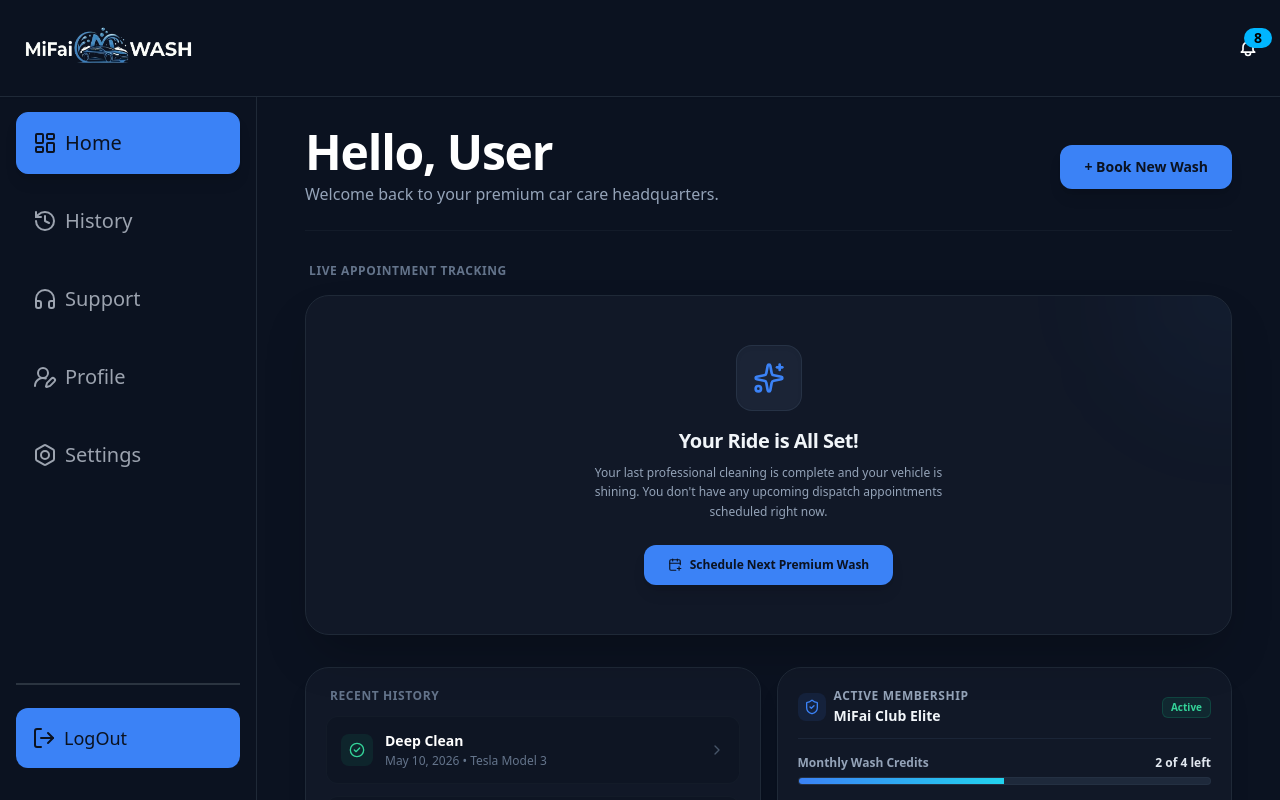
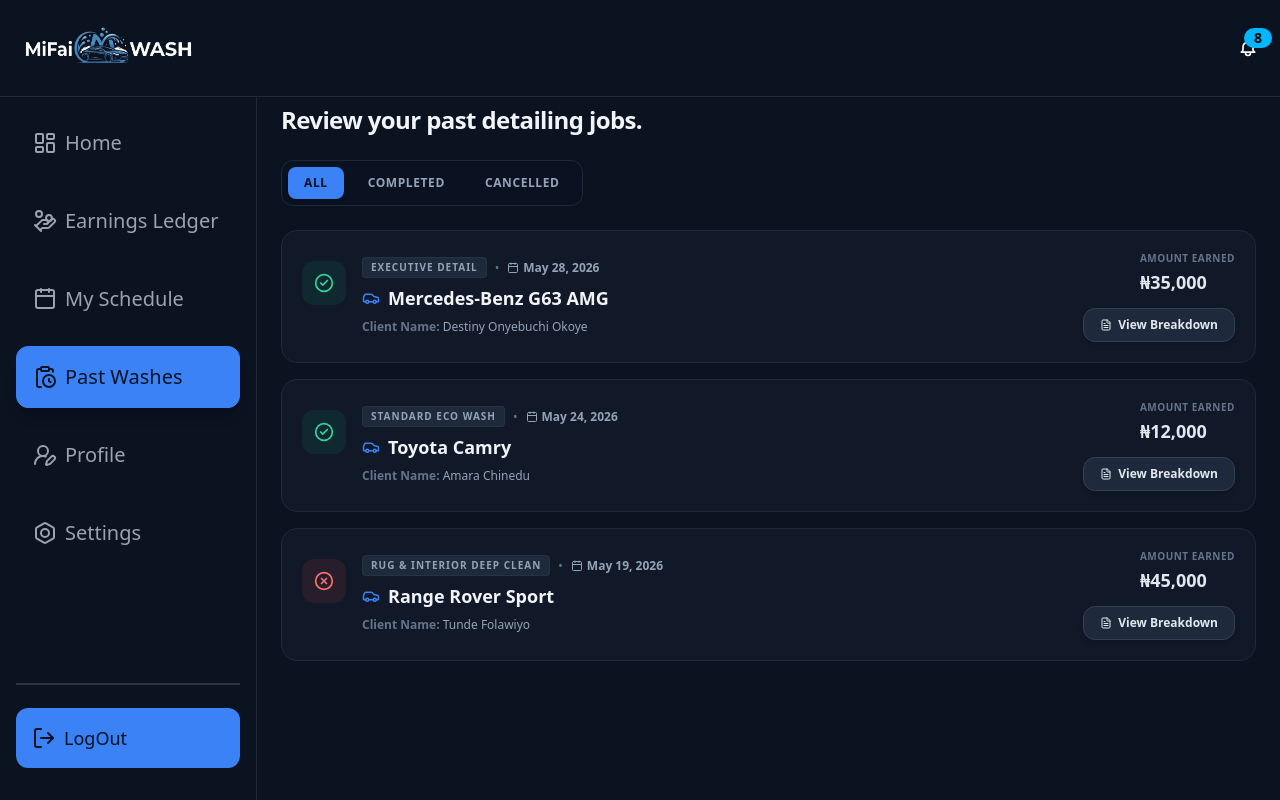
Before and after one commit to Xand3ribs/MIFI-Car-Wash-App, a React (Vite) app: page /account/washer/history in a window 1280 px wide. Before the commit this address led to /account/dashboard. Built offline with nearby package versions, Linux system fonts and the light colour scheme.

Commit message:
Washer HIistory Page added

```diff
--- a/src/App.jsx
+++ b/src/App.jsx
@@ -3,7 +3,7 @@
 
 const currentUser = {
   name: "jojoi",
-  role: "user",
+  role: "washer",
   slug: "mifai-boss"
 };
 
--- a/src/components/dashboard/SidebarPanel.jsx
+++ b/src/components/dashboard/SidebarPanel.jsx
@@ -82,7 +82,7 @@
               My Schedule
             </NavLink>
 
-            <NavLink to="/account/profile" className={getNavLinkStyle}>
+            <NavLink to="/account/washer/history" className={getNavLinkStyle}>
               <ClipboardClock />
               Past Washes
             </NavLink>
--- a/src/components/dashboard/user/HistoryCard.jsx
+++ b/src/components/dashboard/user/HistoryCard.jsx
@@ -43,7 +43,7 @@
       <div className="flex items-center md:flex-col justify-between md:items-end gap-3 pt-3 md:pt-0 border-t md:border-t-0 border-slate-800/80">
         <div>
           <p className="text-[10px] font-bold text-slate-500 uppercase tracking-wider text-left md:text-right">
-            {role === 'user' ? 'Invoice Amount' : 'Earnings Split'}
+            {role === 'user' ? 'Invoice Amount' : 'Amount Earned'}
           </p>
           <p className="text-lg font-black text-slate-200 mt-0.5">
             ₦{log.price.toLocaleString()}
--- /dev/null
+++ b/src/components/dashboard/washer/WasherHistoryView.jsx
@@ -0,0 +1,64 @@
+import React from 'react';
+import MasterHistoryLog from '../../../pages/MasterHistoryLog';
+
+// Mock performance data matrix specific to detailing operations
+const WASHER_PERFORMANCE_LOGS = [
+  {
+    id: "721",
+    service: "Executive Detail",
+    date: "May 28, 2026",
+    vehicle: "Mercedes-Benz G63 AMG",
+    customerName: "Destiny Onyebuchi Okoye",
+    price: 35000,
+    status: "Completed",
+    timeStarted: "08:15 AM",
+    timeEnded: "10:45 AM",
+    address: "Plot 24, Banana Island Rd, Ikoyi, Lagos"
+  },
+  {
+    id: "604",
+    service: "Standard Eco Wash",
+    date: "May 24, 2026",
+    vehicle: "Toyota Camry",
+    customerName: "Amara Chinedu",
+    price: 12000,
+    status: "Completed",
+    timeStarted: "02:30 PM",
+    timeEnded: "03:40 PM",
+    address: "14 Admiralty Way, Lekki Phase 1, Lagos"
+  },
+  {
+    id: "412",
+    service: "Rug & Interior Deep Clean",
+    date: "May 19, 2026",
+    vehicle: "Range Rover Sport",
+    customerName: "Tunde Folawiyo",
+    price: 45000,
+    status: "Cancelled",
+    timeStarted: "11:00 AM",
+    timeEnded: "11:15 AM",
+    address: "Block 8, Phase 2, Ikeja GRA, Lagos"
+  }
+];
+
+function WasherHistoryView() {
+  return (
+    <div className="p-6 bg-navy-dark min-h-screen text-white">
+      {/* SECTION HEADER BLOCK */}
+      <div className="mb-6">
+        <h2 className="text-2xl font-black tracking-tight text-slate-100"> Review your past detailing jobs.</h2>
+        <p className="text-sm text-slate-400 mt-1">
+
+        </p>
+      </div>
+
+      {/* CORE HISTORY ENGINE */}
+      <MasterHistoryLog
+        role="washer"
+        initialData={WASHER_PERFORMANCE_LOGS}
+      />
+    </div>
+  );
+}
+
+export default WasherHistoryView;
--- a/src/routes.jsx
+++ b/src/routes.jsx
@@ -7,6 +7,7 @@
 import AdminDashboardView from './components/dashboard/adminDashboard';
 import WasherDashboardView from './components/dashboard/WasherDashboard';
 import HistoryView from './components/dashboard/user/HistoryView';
+import WasherHistoryView from './components/dashboard/washer/WasherHistoryView';
 
 export default function AppRoutes({ user }) {
   return (
```
